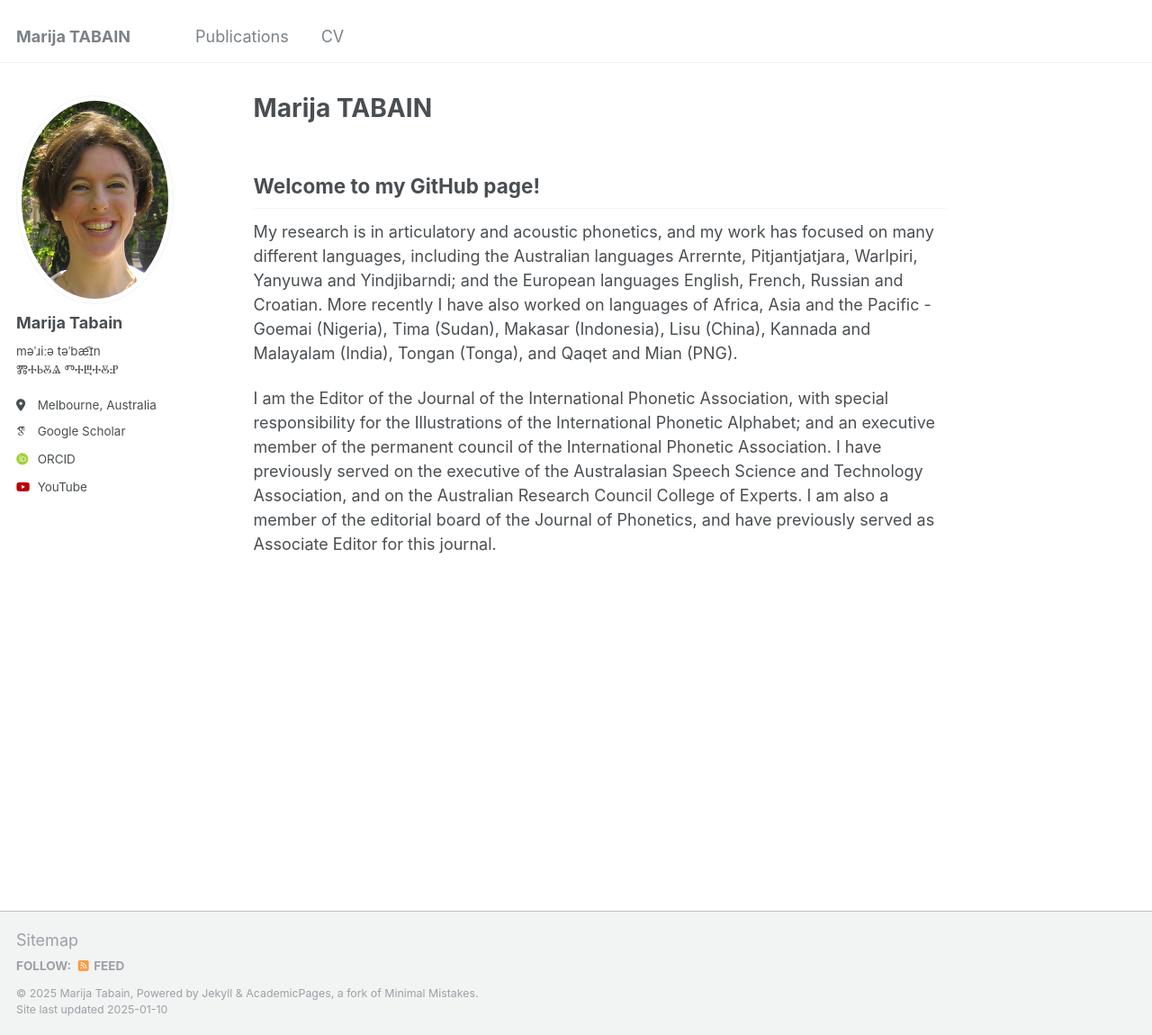
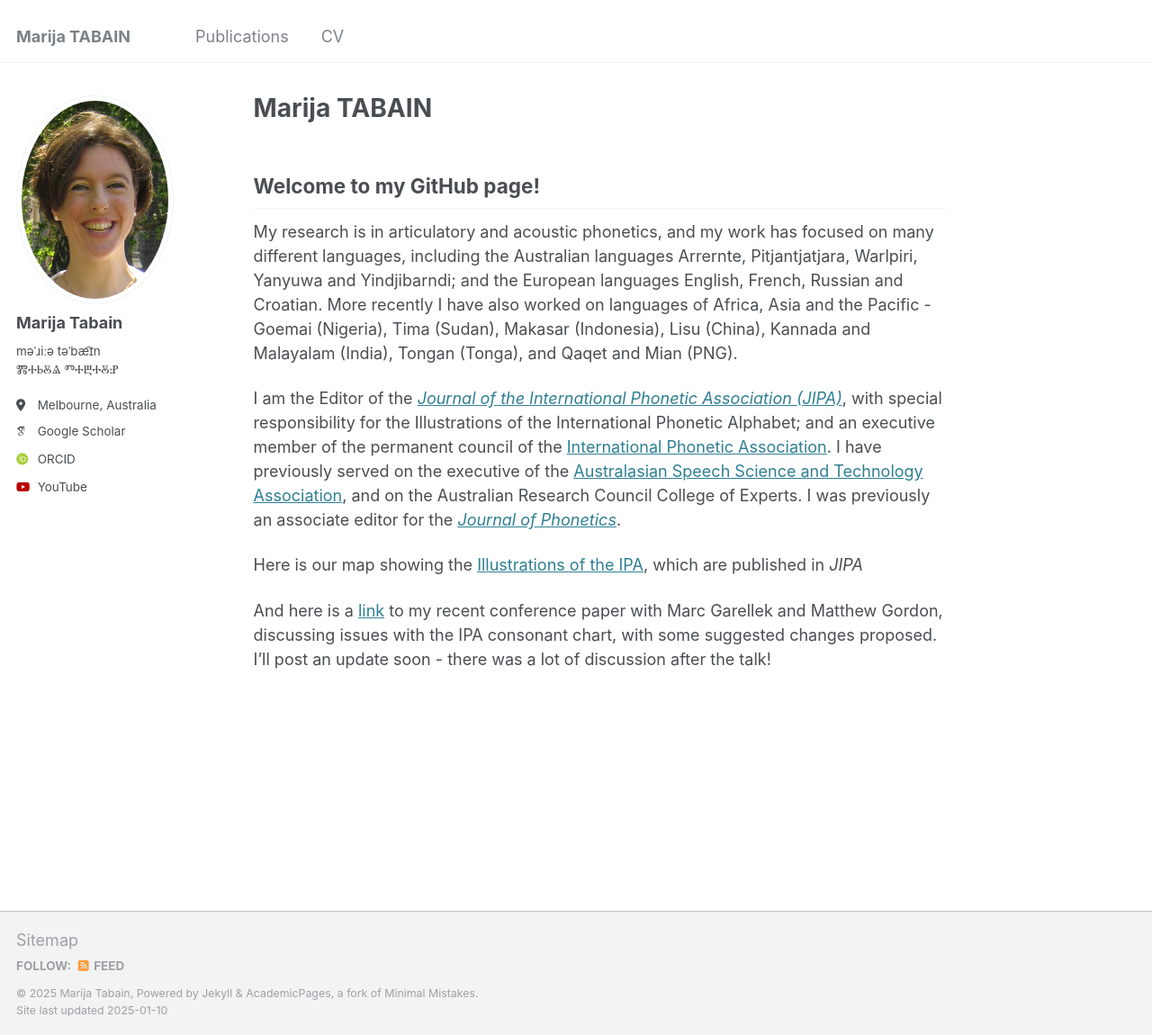
Before and after one commit to marijatabain/marijatabain.github.io, a Jekyll site: the page built from _pages/about.md, in a window 1280 px wide and 1150 px high. Shown: the whole window at 90% size. Built offline with Jekyll 4.4.1, drawn with Linux system fonts in a browser that asks for light colours; some web fonts are replaced.

Commit message:
Update about.md

```diff
--- a/_pages/about.md
+++ b/_pages/about.md
@@ -11,4 +11,8 @@ redirect_from:
 
 My research is in articulatory and acoustic phonetics, and my work has focused on many different languages, including the Australian languages Arrernte, Pitjantjatjara, Warlpiri, Yanyuwa and Yindjibarndi; and the European languages English, French, Russian and Croatian. More recently I have also worked on languages of Africa, Asia and the Pacific - Goemai (Nigeria), Tima (Sudan), Makasar (Indonesia), Lisu (China), Kannada and Malayalam (India), Tongan (Tonga), and Qaqet and Mian (PNG).
 
-I am the Editor of the Journal of the International Phonetic Association, with special responsibility for the Illustrations of the International Phonetic Alphabet; and an executive member of the permanent council of the International Phonetic Association. I have previously served on the executive of the Australasian Speech Science and Technology Association, and on the Australian Research Council College of Experts. I am also a member of the editorial board of the Journal of Phonetics, and have previously served as Associate Editor for this journal.
+I am the Editor of the [*Journal of the International Phonetic Association (JIPA)*](https://www.cambridge.org/core/journals/journal-of-the-international-phonetic-association), with special responsibility for the Illustrations of the International Phonetic Alphabet; and an executive member of the permanent council of the [International Phonetic Association](https://www.internationalphoneticassociation.org/). I have previously served on the executive of the [Australasian Speech Science and Technology Association](https://assta.org), and on the Australian Research Council College of Experts. I was previously an associate editor for the [*Journal of Phonetics*](https://www.sciencedirect.com/journal/journal-of-phonetics).
+
+Here is our map showing the [Illustrations of the IPA](https://richardbeare.github.io/marijatabain/ipa_illustrations_all.html), which are published in *JIPA*
+
+And here is a [link](https://assta.org/wp-content/uploads/2024/11/No_01_Tabain_Garellek_et_al_2024_1_6.pdf) to my recent conference paper with Marc Garellek and Matthew Gordon, discussing issues with the IPA consonant chart, with some suggested changes proposed. I'll post an update  soon - there was a lot of discussion after the talk!
```
